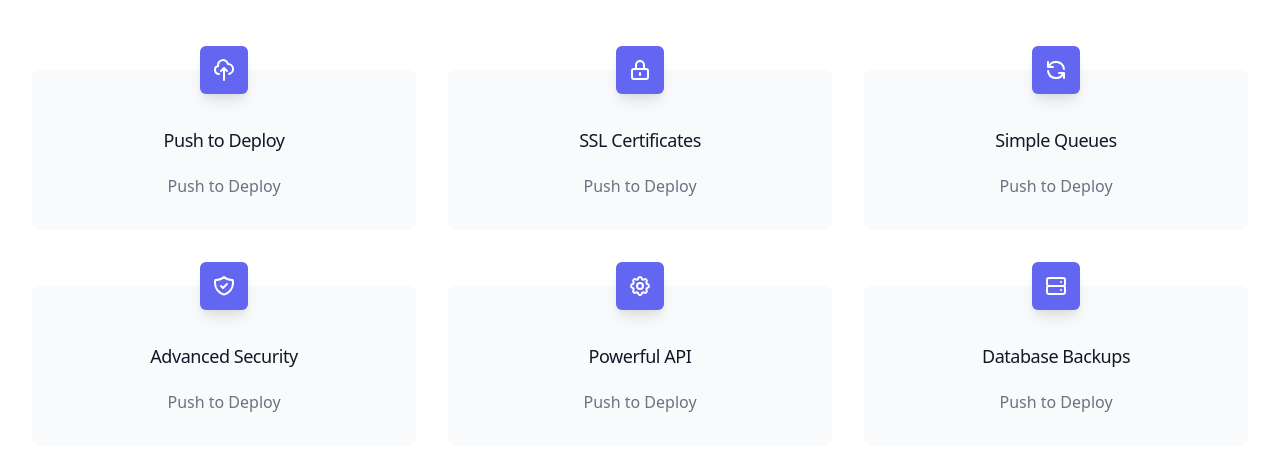
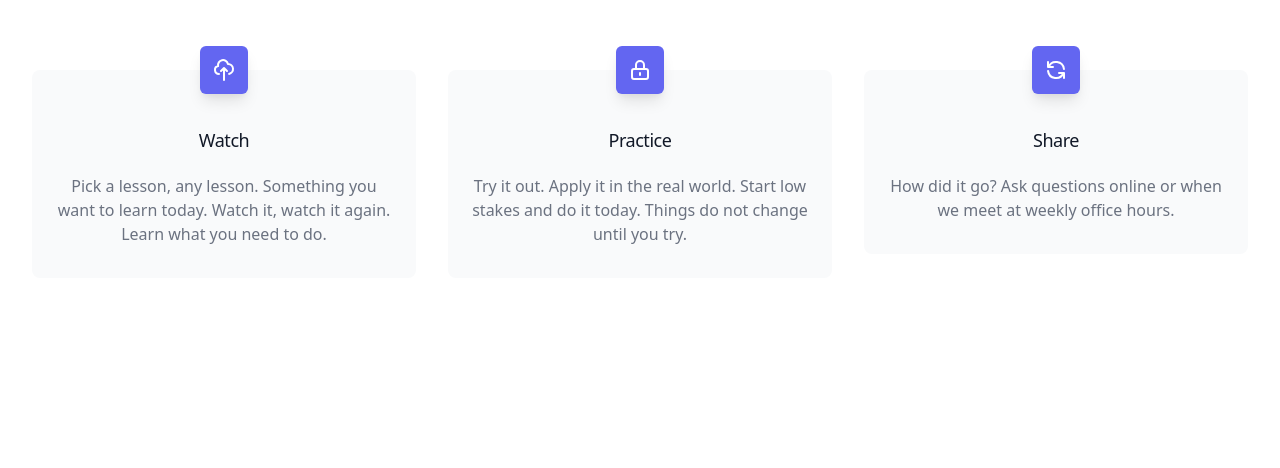
Before and after one commit to timyeothequietachievr/website, a Next.js app: page / in a window 1280 px wide. Shown: the part 1580-2048 px from the top of the page. Built offline with nearby package versions, Linux system fonts and the light colour scheme; grey boxes are pictures that could not be loaded; a web font is replaced by a local one.

Commit message:
watch practice share

```diff
--- a/components/HowItWorks.jsx
+++ b/components/HowItWorks.jsx
@@ -9,12 +9,9 @@ import {
   } from '@heroicons/react/outline'
 
   const features = [
-    { name: 'Push to Deploy', icon: CloudUploadIcon, para: 'Push to Deploy' },
-    { name: 'SSL Certificates', icon: LockClosedIcon, para: 'Push to Deploy' },
-    { name: 'Simple Queues', icon: RefreshIcon, para: 'Push to Deploy' },
-    { name: 'Advanced Security', icon: ShieldCheckIcon, para: 'Push to Deploy' },
-    { name: 'Powerful API', icon: CogIcon, para: 'Push to Deploy' },
-    { name: 'Database Backups', icon: ServerIcon, para: 'Push to Deploy' },
+    { name: 'Watch', icon: CloudUploadIcon, para: 'Pick a lesson, any lesson. Something you want to learn today. Watch it, watch it again. Learn what you need to do.' },
+    { name: 'Practice', icon: LockClosedIcon, para: 'Try it out. Apply it in the real world. Start low stakes and do it today. Things do not change until you try.' },
+    { name: 'Share', icon: RefreshIcon, para: 'How did it go? Ask questions online or when we meet at weekly office hours. ' },
   ]
 
   export default function Example() {
```
